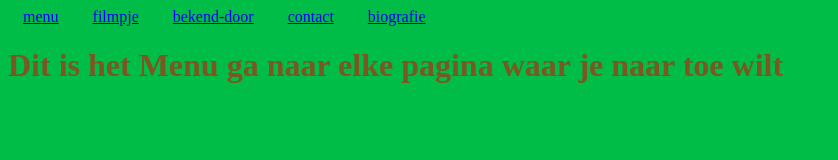
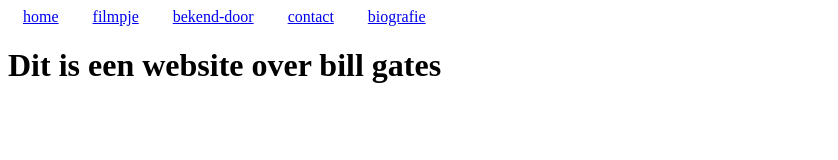
Before and after one commit to Anuar24399/anuar24399.github.io, a plain HTML site: page index.html in a window 1280 px wide. Shown: the whole page, without its empty margins (0-838 px from the left). Drawn offline with Linux system fonts and the light colour scheme.

Commit message:
Change files

```diff
--- a/index.html
+++ b/index.html
@@ -6,7 +6,7 @@
   </head>
 <style>
 body {
-  background-color:rgb(0, 189, 71);
+  background-color:rgb(0, 189, 71;)
   color:rgb(123, 87, 34);
 }
 .menu>a{
@@ -15,12 +15,12 @@ body {
 </style>
   <body>
 <div class=menu>
-<a href="index.html"> menu</a>
+<a href="index.html"> home</a>
 <a href="filmpje.html"> filmpje</a>
 <a href="bekend-door.html"> bekend-door</a>
 <a href="contact.html"> contact</a>
 <a href="biografie.html"> biografie</a>
 <div>
-<h1> Dit is het Menu ga naar elke pagina waar je naar toe wilt</h1>
+<h1>Dit is een website over bill  gates</h1>
   </body>
 </html>
```
Also changed, not shown: bekend-door.html (+1 -1 lines), biografie.html (+1 -1 lines), contact.html (+1 -1 lines), filmpje.html (+1 -1 lines).
